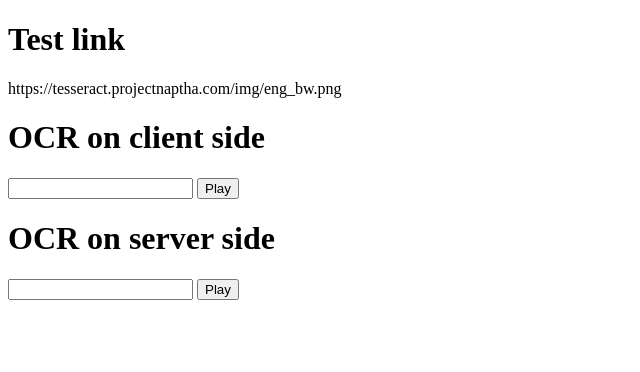
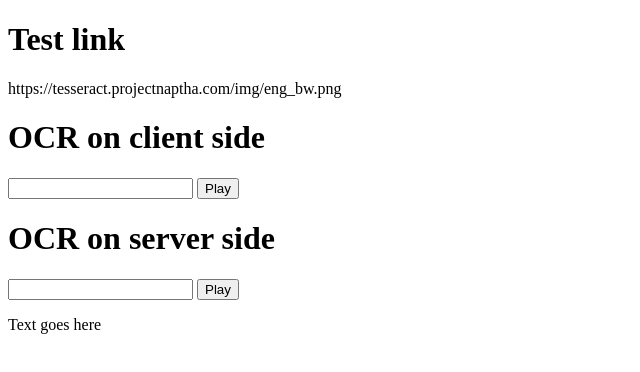
Before and after one commit to Barnard-PL-Labs/TAI_notecards, a website: page public/index.html in a window 1280 px wide. Shown: the whole page, without its empty margins (0-640 px from the left). Drawn offline with nearby package versions, Linux system fonts and the light colour scheme.

Commit message:
getting started on #1

```diff
--- a/public/index.html
+++ b/public/index.html
@@ -18,6 +18,8 @@
     <h1>OCR on server side</h1>
     <input id="imageToOCR_server" type="url">
     <button id="server_button">Play</button>
+
+    <p id="parsed_text"> Text goes here </p>
 </body>
 
 <script src='https://unpkg.com/tesseract.js@v2.1.0/dist/tesseract.min.js'></script>
```
